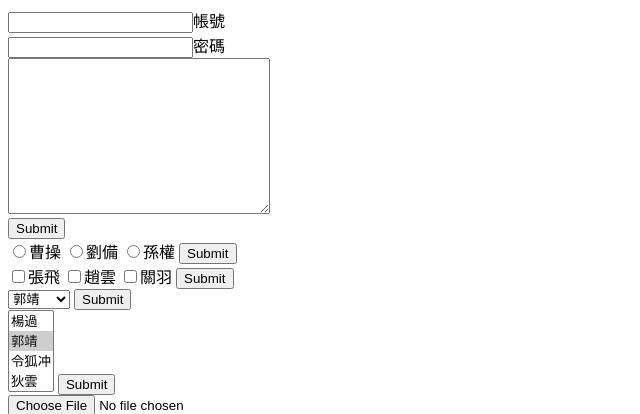
After one commit to kdchang/web-programming-course, a PHP site: the page made by examples/Ch01/form/form.html in a window 1280 px wide. The commit adds this page. Shown: the top 414 px of the page, without its empty margins (0-640 px from the left). Run offline with PHP 8.4, Linux system fonts and the light colour scheme.

Commit message:
updated the CH01 PHP file asy

```diff
--- a/examples/Ch01/first.php
+++ /dev/null
@@ -1,5 +0,0 @@
-<?php
-
-echo "Hello PHP";
-
-?>
--- /dev/null
+++ b/examples/Ch01/form/form.html
@@ -0,0 +1,61 @@
+<!DOCTYPE html>
+<html lang="en">
+<head>
+	<meta charset="UTF-8">
+	<title>Upload Form</title>
+</head>
+<body>
+ <form action="index.php" method="post">
+    <div><input type="text" name="id">帳號</div>
+    <div><input type="password" name="pwd">密碼</div>
+    <div><input type="hidden" name="token" value="mytoken"></div>
+    <textarea name="comment" cols="30" rows="10">
+ </textarea>
+    <div><input type="submit"></div>
+<!--type屬性決定input的輸入內容，一般單行文字text，password為密碼，輸入顯示黑色圈圈。name屬性為所傳送欄位的值的名稱，後端接收程式以此名稱接收-->
+<!--hidden 可以在 form 中記錄一些參數值，並隨著其他的輸入值傳送給伺服器端的程式。這些資料並不會顯示在瀏覽器上，使用者是看不到的（除非檢視原始碼）-->
+</form>
+   <form action="index.php" method="get">
+    <input type="radio" name="hero" value="1">曹操
+    <input type="radio" name="hero" value="2">劉備
+    <input type="radio" name="hero" value="3">孫權
+    <input type="submit">
+  </form>
+  <form action="index.php" method="post">
+     <input type="checkbox" name="man[]" value="a">張飛
+     <input type="checkbox" name="man[]" value="b">趙雲
+     <input type="checkbox" name="man[]" value="c">關羽
+    <input type="submit">
+  </form>
+   <form action="index.php" method="get">
+  <select name="hero" id="hero">
+    <option value="yang">楊過</option>
+    <option value="kuo" selected="selected">郭靖</option>
+        <option value="lin">令狐冲</option>
+    <option value="di">狄雲</option>
+  </select>
+      <input type="submit">
+  </form>
+     <form action="index.php" method="post">
+  <select name="man[]" id="hero" multiple="multiple" size="4">
+    <option value="yang">楊過</option>
+    <option value="kuo" selected="selected">郭靖</option>
+        <option value="lin">令狐冲</option>
+    <option value="di">狄雲</option>
+  </select>
+      <input type="submit">
+  </form>
+    <form action="index.php" enctype="multipart/form-data" method="post">
+    <div><input type="file" name="img"></div>
+    <input type="submit" />
+  </form>
+     <form action="index.php">
+    <input type="text">
+    <input type="submit" value="送出">
+    <input type="reset" value="重置">
+    <input type="button" value="按鈕">
+    <button><img src="http://kdchang.cc/mobile-web-dev/img/html5-logo.png" alt="">方便改外觀的按鈕</button>
+   </form>
+
+</body>
+</html>
--- a/examples/Ch01/hello.php
+++ b/examples/Ch01/hello.php
@@ -1,5 +1,5 @@
 <?php
 
-echo "hello PHP";
+echo "Hello PHP";
 
 ?>
--- a/examples/Ch01/second.php
+++ b/examples/Ch01/php_rock.php
@@ -2,7 +2,7 @@
 <html lang="en">
 <head>
 	<meta charset="UTF-8">
-	<title>Document</title>
+	<title>PHP ROCK</title>
 </head>
 <body>
 	<?php $color='red'; ?>
```
Also changed, not shown: examples/Ch01/form/index.php (added, +34 -0 lines).
